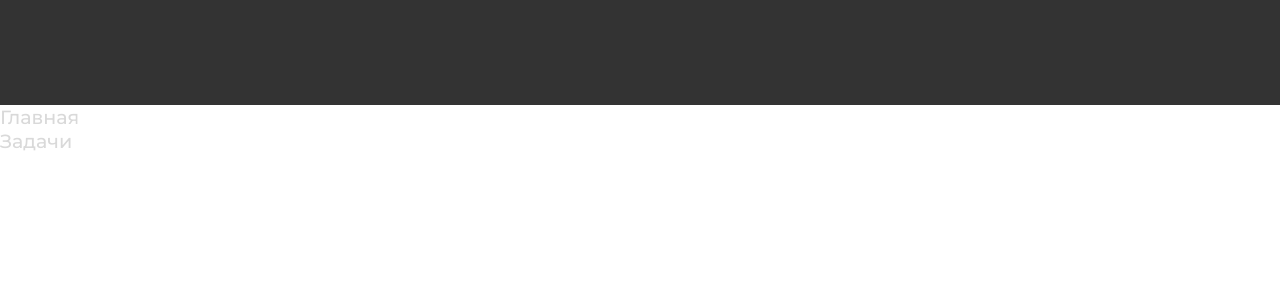
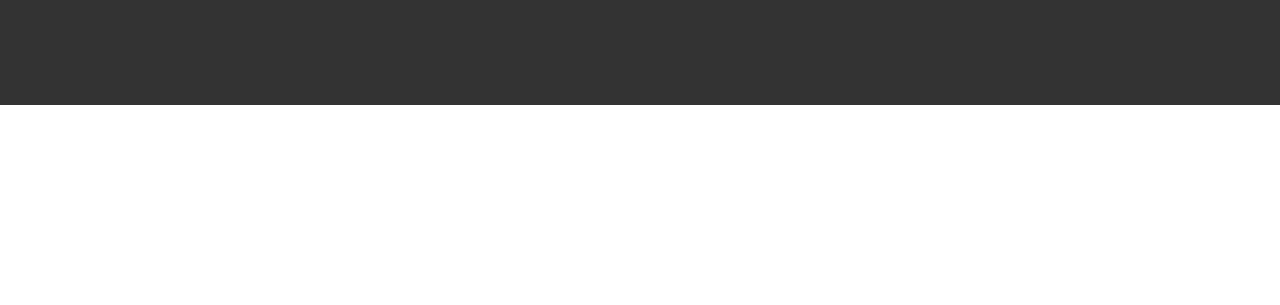
Before and after one commit to EgorElushov/AutomatedTaskDeliveryService, a Django app: page / in a window 1280 px wide; the page is wider, and only the part inside the window is pictured. Shown: the part 975-1280 px from the top of that part. Run offline with Django 4.2, Linux system fonts and the light colour scheme.

Commit message:
change welcome page

```diff
--- a/ServerPart/templates/welcome.html
+++ b/ServerPart/templates/welcome.html
@@ -70,6 +70,8 @@
         html {
             scroll-behavior: smooth
         }
+
+
     </style>
     <style data-tag="default-style-sheet">
         html {
@@ -101,7 +103,6 @@
     />
     {% load static %}
     <link rel="stylesheet" href="{% static 'css/main.css' %}">
-    <link rel="stylesheet" href="{% static 'css/main-css.css' %}">
     <link rel="stylesheet" href="{% static 'css/key.css' %}">
 </head>
 <body>
@@ -135,14 +136,6 @@
             <button type="button" class="button-main" onclick="location.href='/register'">Регистрация</button>
         </div>
     </div>
-    <div class="container-panel">
-        <div class="container-home">
-            <span class="panel-text"><span>Главная</span></span>
-        </div>
-        <div class="container-tasks">
-            <span class="panel-text"><span>Задачи</span></span>
-        </div>
-    </div>
 </div>
 </body>
 </html>
--- a/static/css/main.css
+++ b/static/css/main.css
@@ -1,4 +1,3 @@
-
 .group-1 {
   top: 87px;
   width: 100%;
@@ -62,6 +61,7 @@
   font-stretch: normal;
   text-decoration: none;
 }
+
 .container-buttons {
   gap: 62px;
   top: 60%;
@@ -81,7 +81,7 @@
   font-style: inherit;
   font-size: 1rem;
   position: relative;
-  border-radius: var(--dl-radius-radius-radius8);
+  border-radius: 8px;
   background-color: rgba(73, 133, 255, 1);
   cursor: pointer;
   color: rgba(217, 217, 217, 1);
```
